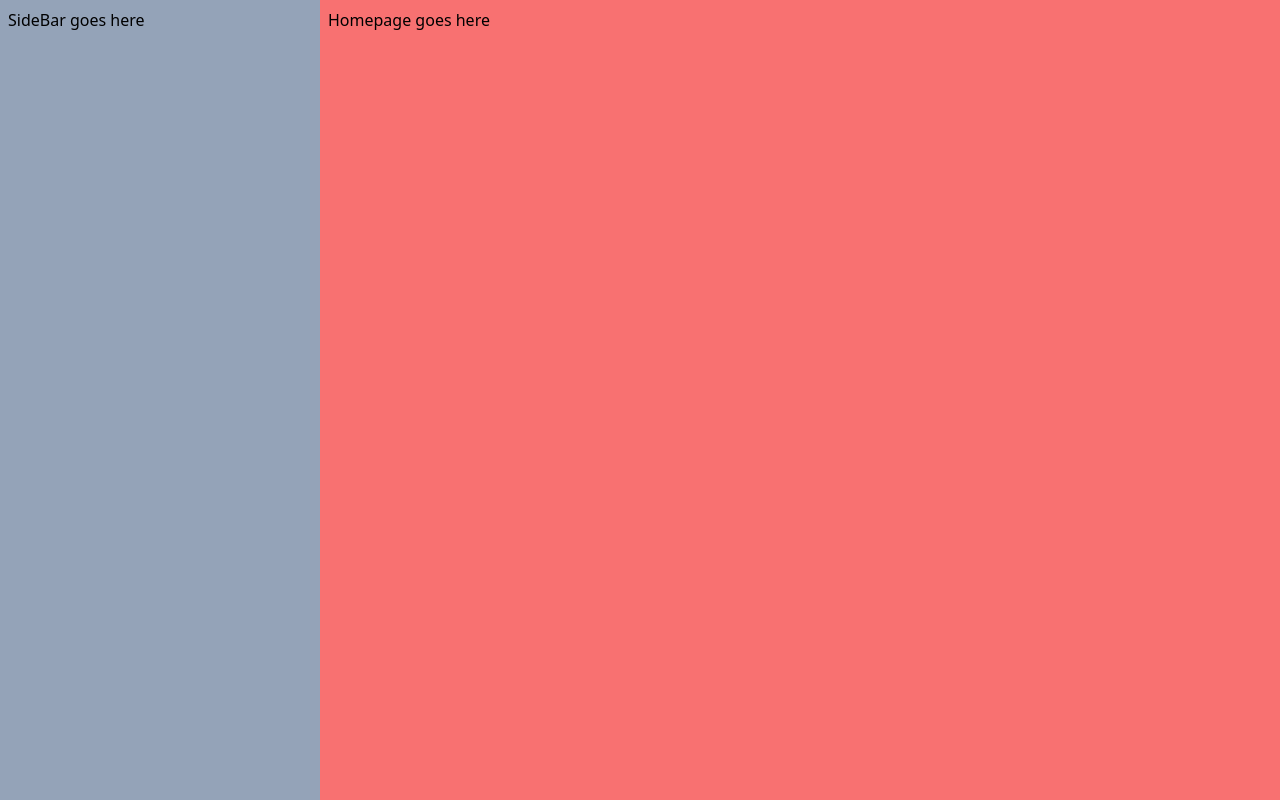
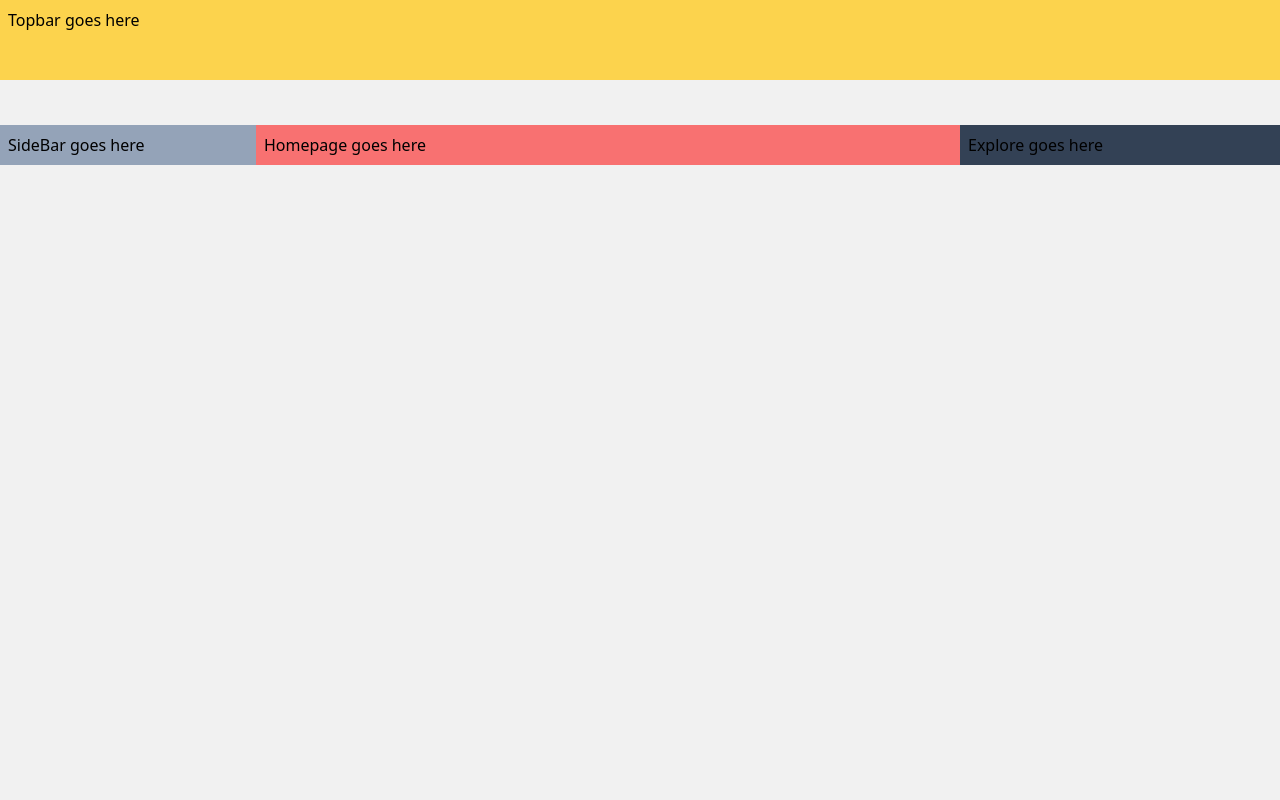
Before and after one commit to Team-Manor/Manor-Main, a React (Vite) app: page / in a window 1280 px wide. Built offline with nearby package versions, Linux system fonts and the light colour scheme.

Commit message:
feat: updated baseLayout to allow for all types of layouts

```diff
--- a/index.html
+++ b/index.html
@@ -4,7 +4,7 @@
     <meta charset="UTF-8" />
     <link rel="icon" type="image/svg+xml" href="/vite.svg" />
     <meta name="viewport" content="width=device-width, initial-scale=1.0" />
-    <title>Monar</title>
+    <title>Manor</title>
   </head>
   <body>
     <div id="root"></div>
--- a/src/Components/BaseLayout/index.jsx
+++ b/src/Components/BaseLayout/index.jsx
@@ -1,15 +1,26 @@
 import React from "react";
 import Sidebar from "../Sidebar";
+import Topbar from "../Topbar";
 
-const BaseLayout = ({ children }) => {
+const BaseLayout = ({ mainComponent, rightComponent }) => {
   return (
     <>
       <div className="w-screen flex justify-center bg-[#f1f1f1] min-h-screen">
-        <div className="flex w-[1320px] mx-auto">
-          <div className="w-[25%]">
-            <Sidebar />
+        <div className="w-[1320px] mx-auto">
+          <div className="w-full h-[10vh]">
+            <Topbar />
           </div>
-          <div className="w-[75%]">{children}</div>
+          <div className="flex w-full min-h-[90vh] pt-[45px]">
+            <div className="w-[20%] h-full">
+              <Sidebar />
+            </div>
+            <div className={`h-full ${rightComponent ? `w-[55%]` : `w-[80%]`}`}>
+              {mainComponent}
+            </div>
+            <div className={` h-full ${rightComponent ? `w-[25%]` : `hidden`}`}>
+              {rightComponent}
+            </div>
+          </div>
         </div>
       </div>
     </>
--- /dev/null
+++ b/src/Components/Explore/index.jsx
@@ -0,0 +1,14 @@
+import React from "react";
+import { Link } from "react-router-dom";
+
+function Explore() {
+  return (
+    <>
+      <div className="sm:flex flex-col items-center xl:items-start p-2 h-[50%] bg-slate-700">
+        Explore goes here
+      </div>
+    </>
+  );
+}
+
+export default Explore;
--- /dev/null
+++ b/src/Components/LiveStream/index.jsx
@@ -0,0 +1,14 @@
+import React from "react";
+import { Link } from "react-router-dom";
+
+function LiveStream() {
+  return (
+    <>
+      <div className="sm:flex flex-col items-center xl:items-start p-2 h-[50%] bg-slate-700">
+        LiveStream goes here
+      </div>
+    </>
+  );
+}
+
+export default LiveStream;
--- a/src/Components/Sidebar/index.jsx
+++ b/src/Components/Sidebar/index.jsx
@@ -4,9 +4,7 @@ import { Link } from "react-router-dom";
 function SideBar() {
   return (
     <>
-      <div className="sm:flex flex-col items-center xl:items-start p-2 h-full bg-slate-400">
-        SideBar goes here
-      </div>
+      <div className="p-2 h-full bg-slate-400">SideBar goes here</div>
     </>
   );
 }
--- /dev/null
+++ b/src/Components/Subscription/index.jsx
@@ -0,0 +1,14 @@
+import React from "react";
+import { Link } from "react-router-dom";
+
+function Subscription() {
+  return (
+    <>
+      <div className="sm:flex flex-col items-center xl:items-start p-2 h-[50%] bg-slate-700">
+        Subscription goes here
+      </div>
+    </>
+  );
+}
+
+export default Subscription;
--- /dev/null
+++ b/src/Components/Topbar/index.jsx
@@ -0,0 +1,12 @@
+import React from "react";
+import { Link } from "react-router-dom";
+
+function Topbar() {
+  return (
+    <>
+      <div className="p-2 w-full bg-amber-300 h-full">Topbar goes here</div>
+    </>
+  );
+}
+
+export default Topbar;
--- a/src/pages/HomePage/index.jsx
+++ b/src/pages/HomePage/index.jsx
@@ -1,12 +1,16 @@
 import React, { useState } from "react";
 import BaseLayout from "../../Components/BaseLayout";
+import Explore from "../../Components/Explore";
 
 function HomePage() {
   return (
     <>
-      <BaseLayout>
-        <div className="bg-red-400 p-2 min-h-full">Homepage goes here</div>
-      </BaseLayout>
+      <BaseLayout
+        mainComponent={
+          <div className="bg-red-400 p-2 min-h-full">Homepage goes here</div>
+        }
+        rightComponent={<Explore />}
+      />
     </>
   );
 }
```
